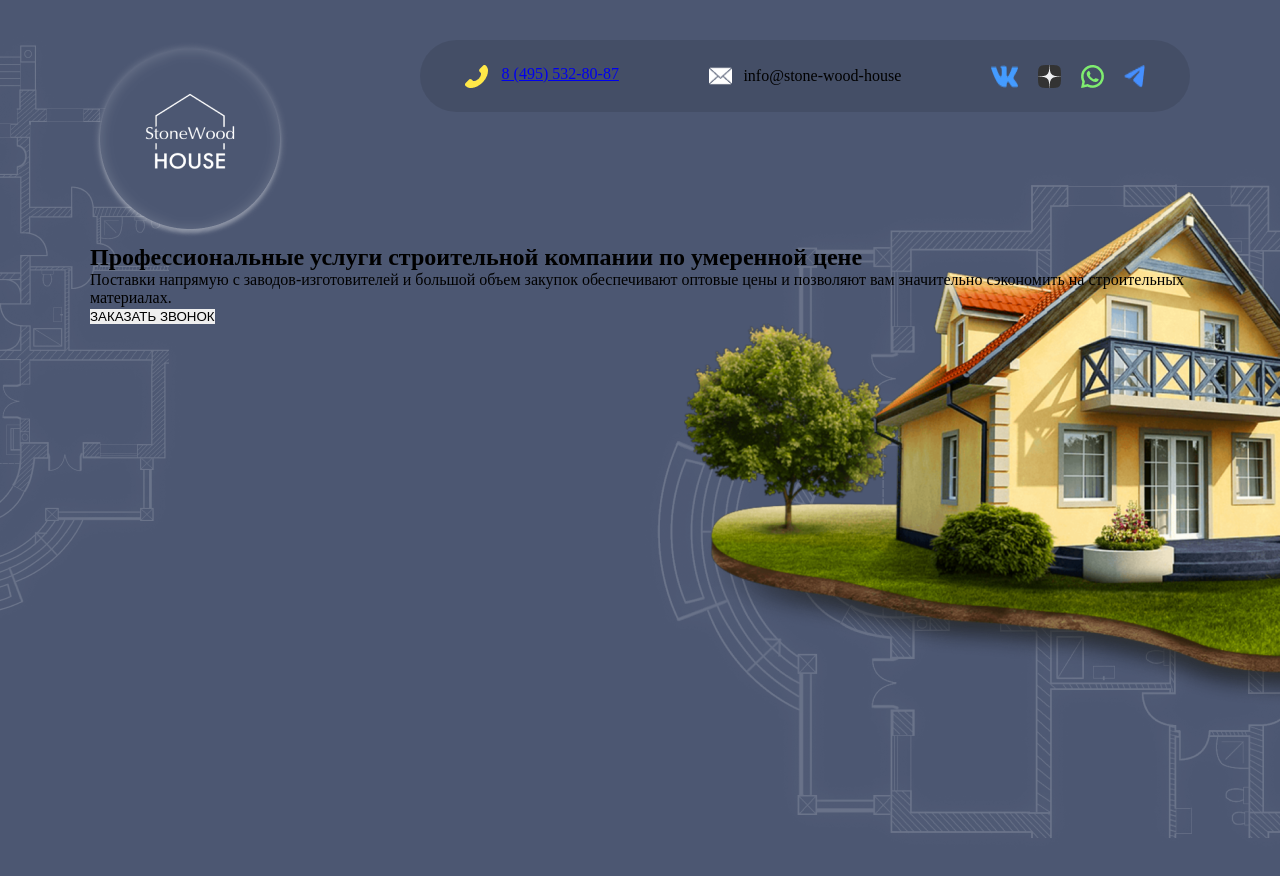
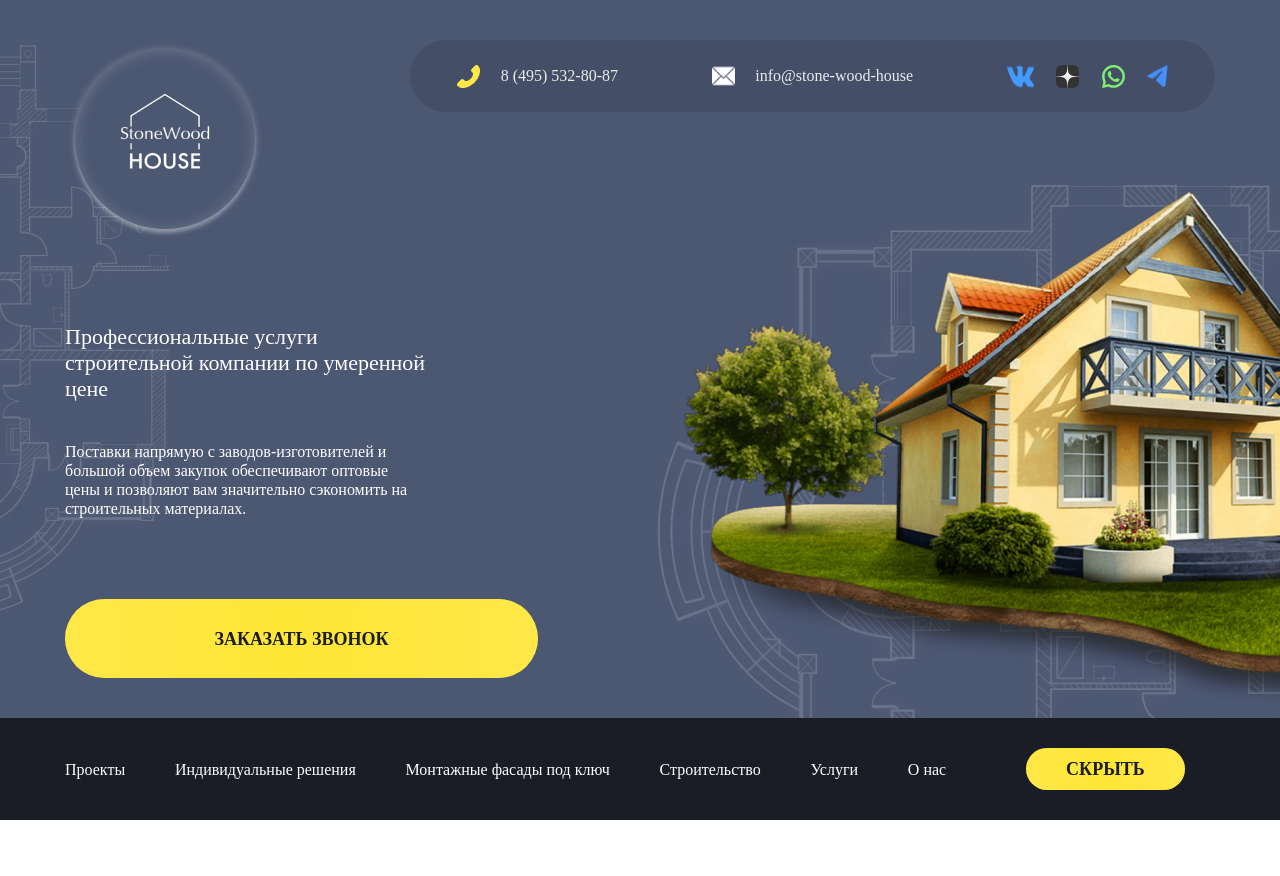
Before and after one commit to TSAbdullin/Stone-Wood, a plain HTML site: page src/index.html in a window 1280 px wide. After the commit the page ends 820 px from the top, so only its background shows below. Drawn offline with Linux system fonts and the light colour scheme.

Commit message:
feat: laid out the first section + header

```diff
--- a/src/index.html
+++ b/src/index.html
@@ -35,11 +35,27 @@
                 </div>
             </div>
 
-            <h2 class="title">Профессиональные услуги строительной компании по умеренной цене</h2>
-            <div class="title_descr">Поставки напрямую с заводов-изготовителей и большой объем закупок обеспечивают оптовые цены и позволяют вам значительно сэкономить на строительных материалах.</div>
+            <h2 class="title">Профессиональные услуги <br> строительной компании по умеренной <br> цене</h2>
+            <div class="title_descr">Поставки напрямую с заводов-изготовителей и <br> большой объем закупок обеспечивают
+                оптовые <br> цены и позволяют вам значительно сэкономить на <br> строительных материалах.</div>
             <button class="btn_yellow">ЗАКАЗАТЬ ЗВОНОК</button>
+    </section>
+    <header>
+        <div class="container">
+            <nav class="menu">
+                <ul class="menu_ul">
+                    <li class="menu_ul_list"><a class="list_link" href="#">Проекты</a></li>
+                    <li class="menu_ul_list"><a class="list_link" href="#">Индивидуальные решения</a></li>
+                    <li class="menu_ul_list"><a class="list_link" href="#">Монтажные фасады под ключ</a></li>
+                    <li class="menu_ul_list"><a class="list_link" href="#">Строительство</a></li>
+                    <li class="menu_ul_list"><a class="list_link" href="#">Услуги</a></li>
+                    <li class="menu_ul_list"><a class="list_link" href="#">О нас</a></li>
+                    <button class="btn_yellow">СКРЫТЬ</button>
+                </ul>
+            </nav>
         </div>
-    </section>
+        </div>
+    </header>
 </body>
 
 </html>
--- a/src/sass/style.sass
+++ b/src/sass/style.sass
@@ -4,7 +4,7 @@
     padding: 0
 
 .container
-    width: 1100px
+    width: 1150px
     margin: 0 auto
 
 body
@@ -13,7 +13,6 @@ body
 .main
     padding: 40px 0 40px 0
     background: url('../img/Group 14.png') no-repeat
-    height: 1000px
 
 .link_icon_contacts-parent
     display: flex
@@ -30,15 +29,90 @@ body
 
 .number
     display: flex
+    align-items: center
     justify-content: space-between
     width: 20%
+    &_phone
+        align-items: center
+        font-family: 'Montserrat'
+        font-weight: 500
+        font-size: 16px
+        line-height: 20px
+        text-decoration: none
+        color: #EBEBEB
 
 .email
     display: flex
     justify-content: space-between
     width: 25%
+    font-family: 'Montserrat'
+    font-weight: 500
+    font-size: 16px
+    line-height: 20px
+    color: #EBEBEB
 
 .social_networks
     display: flex
     justify-content: space-between
     width: 20%
+
+.title
+    margin-top: 80px
+    font-family: 'Raleway'
+    font-weight: 500
+    font-size: 22px
+    line-height: 26px
+    color: #FFFFFF
+    &_descr
+        font-family: 'Raleway'
+        font-style: normal
+        font-weight: 400
+        font-size: 16px
+        margin-top: 40px
+        line-height: 19px
+        color: #FFFFFF
+
+.btn_yellow
+    background: linear-gradient(90deg, #FFE848 0%, #FFE636 47.92%, #FFE848 100%)
+    box-shadow: inset 0px 1px 4px rgba(255, 232, 72, 0.76)
+    cursor: pointer
+    border-radius: 100px
+    width: 473px
+    font-family: 'Montserrat'
+    font-style: normal
+    font-weight: 700
+    font-size: 18px
+    line-height: 22px
+    color: #1A1D25
+    margin-top: 81px
+    height: 79px
+
+header
+    background: #1A1D25
+    box-shadow: 0px 4px 4px rgba(0, 0, 0, 0.02)
+    .btn_yellow
+        width: 159px
+        margin: 30px
+        height: 42px
+
+.menu_ul
+    display: flex
+    justify-content: space-between
+    align-items: center
+    list-style-type: none
+    &_list
+        font-family: 'Raleway'
+        font-weight: 500
+        font-size: 16px
+        line-height: 19px
+        text-align: center
+        color: #FFFFFF
+
+.list_link
+    font-family: 'Raleway'
+    font-weight: 500
+    font-size: 16px
+    line-height: 19px
+    text-align: center
+    color: #FFFFFF
+    text-decoration: none
```
Also changed, not shown: src/css/style.min.css, 1 other file.
